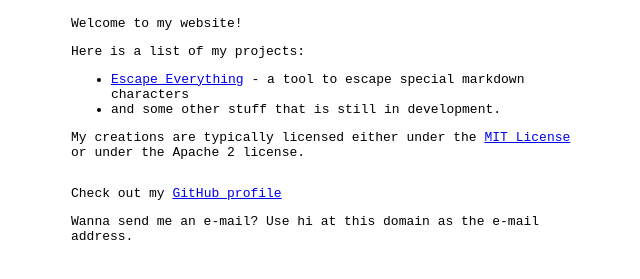
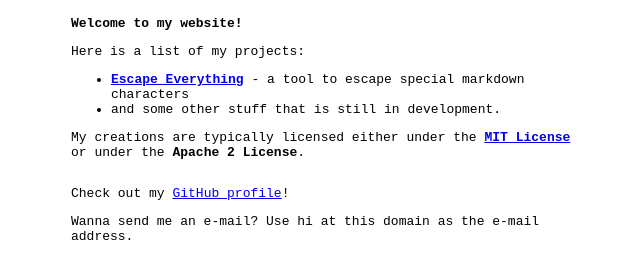
Before and after one commit to Playacem/Playacem.github.io, a plain HTML site: page index.html in a window 1280 px wide. Shown: the part 57-336 px from the top of the page, without its empty margins (309-949 px from the left). Drawn offline with Linux system fonts and the light colour scheme.

Commit message:
Add some accents with strong

```diff
--- a/index.html
+++ b/index.html
@@ -11,16 +11,16 @@
 <body>
     <main>
         <h1>Playacem's homepage</h1>
-        <p>Welcome to my website!</p>
+        <strong>Welcome to my website!</strong>
         <p>Here is a list of my projects:</p>
         <ul>
-            <li><a href="escape/index.html">Escape Everything</a> - a tool to escape special markdown characters</li>
+            <li><strong><a href="escape/index.html">Escape Everything</a></strong> - a tool to escape special markdown characters</li>
             <li>and some other stuff that is still in development.</li>
         </ul>
-        <p>My creations are typically licensed either under the <a href="license.html">MIT License</a> or under the Apache 2 license.</p>
+        <p>My creations are typically licensed either under the <strong><a href="license.html">MIT License</a></strong> or under the <strong>Apache 2 License</strong>.</p>
     </main>
     <footer>
-        <p>Check out my <a href="https://github.com/Playacem">GitHub profile</a></p>
+        <p>Check out my <a href="https://github.com/Playacem">GitHub profile</a>!</p>
         <p>Wanna send me an e-mail? Use hi at this domain as the e-mail address.</p>
     </footer>
 </body>
```
